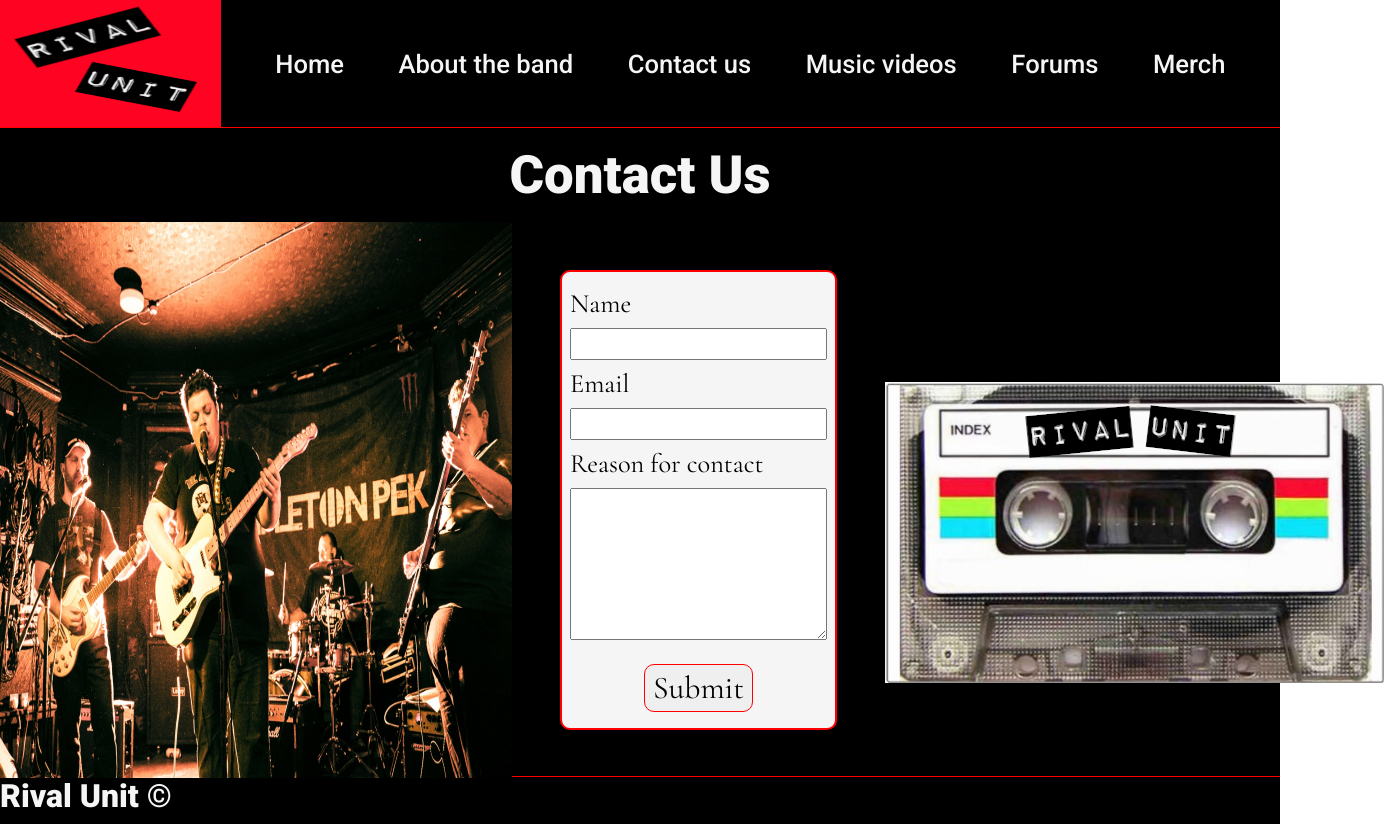
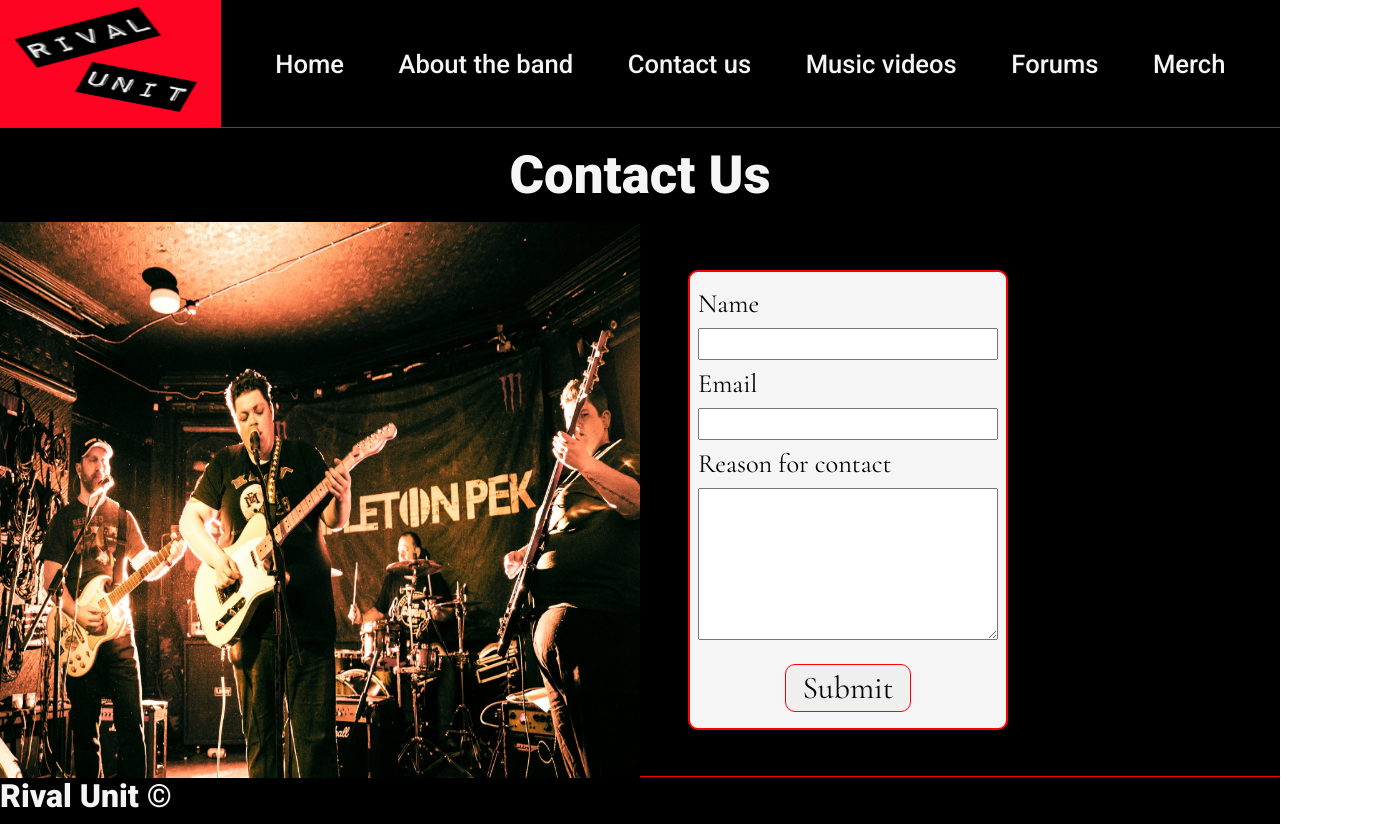
Before and after one commit to Ebonwulf/rival-unit, a React (Create React App) app: page /contact in a window 1280 px wide. Shown: the whole page, 1384 px wide, since content can reach past the window. Built offline with nearby package versions, Linux system fonts and the light colour scheme.

Commit message:
removed extra image from contact page

```diff
--- a/src/Pages/Contact/Contact.jsx
+++ b/src/Pages/Contact/Contact.jsx
@@ -1,7 +1,6 @@
 import './Contact.scss';
 import ContactForm from '../../Components/ContactForm/ContactForm';
 import GigPic from '../../Assets/Images/RU-gig-pic.jpg';
-import CassettePic from '../../Assets/Images/ru-cassette-img.png';
 
 const Contact = () => {
   return (
@@ -10,7 +9,6 @@
       <div className='contact__container'>
         <img className='contact__gig-image' src={GigPic} alt='Gig' />
         <ContactForm />
-        <img className='contact__cassette' src={CassettePic} alt='cassette' />
       </div>
     </div>
   );
--- a/src/Pages/Contact/Contact.scss
+++ b/src/Pages/Contact/Contact.scss
@@ -17,11 +17,6 @@
   }
 
   &__gig-image {
-    width: 40%;
-  }
-
-  &__cassette {
-    padding-top: 10rem;
-    height: 50%;
+    width: 50%;
   }
 }
```
